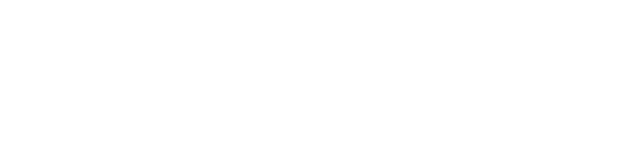
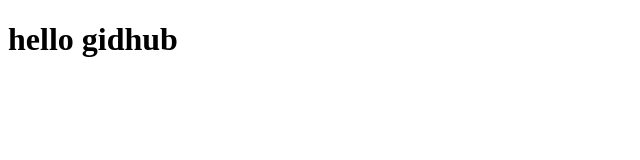
Before and after one commit to aorarn/git02, a plain HTML site: page index.html in a window 1280 px wide. Shown: the whole page, without its empty margins (0-640 px from the left). Drawn offline with Linux system fonts and the light colour scheme.

Commit message:
update index

```diff
--- a/index.html
+++ b/index.html
@@ -5,6 +5,7 @@
     <title></title>
   </head>
   <body>
+    <h1>hello gidhub</h1>
 
   </body>
 </html>
```
